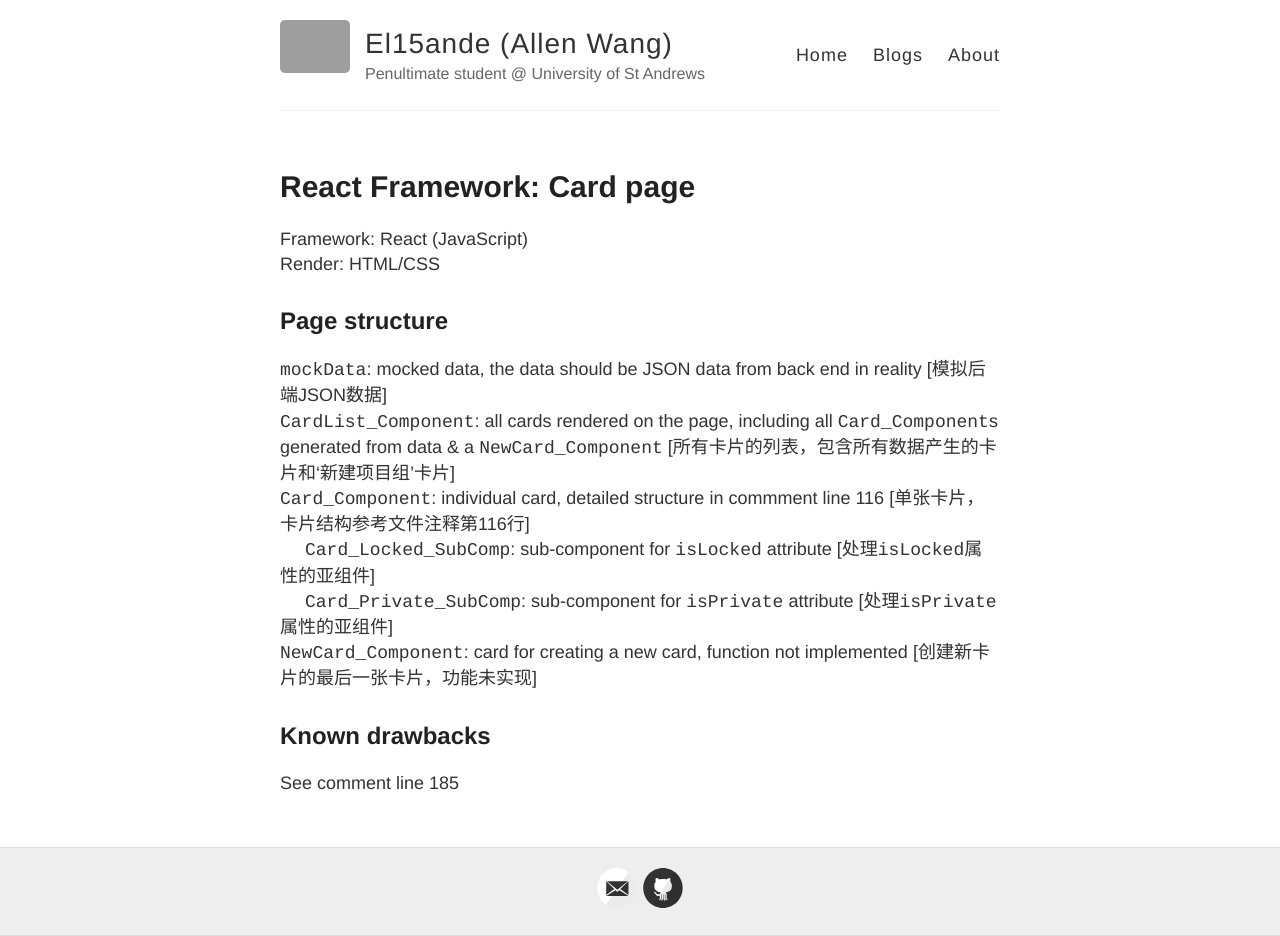
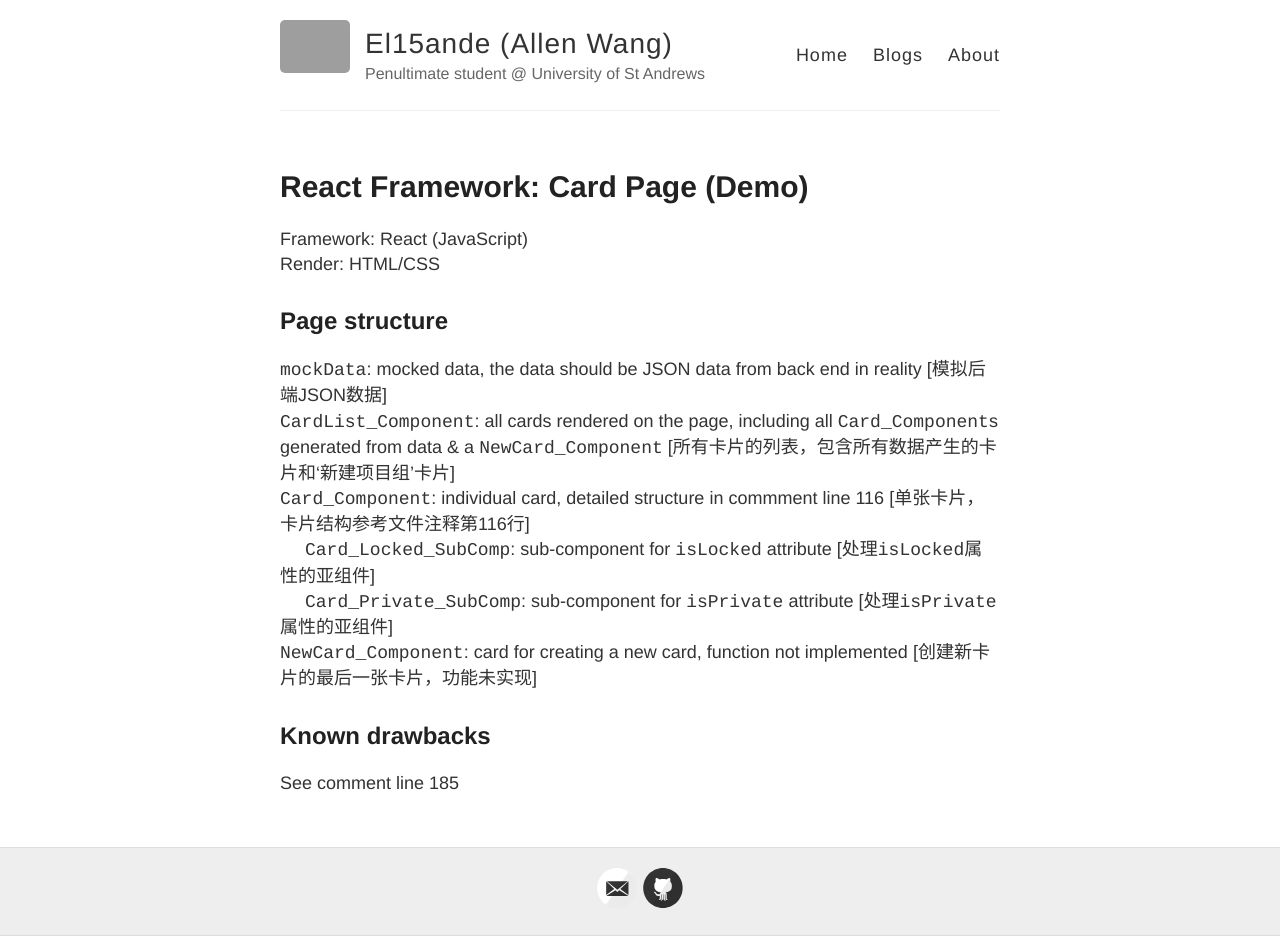
Before and after one commit to El15ande/El15ande.github.io, a Jekyll site: the page built from docs/Card/readme.md, in a window 1280 px wide. Built offline with Jekyll 4.4.1, drawn with Linux system fonts in a browser that asks for light colours; our own code applies the rules of GitHub Pages for plain Markdown files; grey boxes are pictures that could not be loaded.

```diff
--- a/docs/Card/readme.md
+++ b/docs/Card/readme.md
@@ -1,4 +1,4 @@
-# [React Framework: Card page](https://github.com/El15ande/El15ande.github.io/blob/master/docs/Card/Card.html)
+# [React Framework: Card Page (Demo)](https://github.com/El15ande/El15ande.github.io/blob/master/docs/Card/Card.html)
 
 Framework: React (JavaScript)
 Render: HTML/CSS
```
Also changed, not shown: about.md (+6 -1 lines).
